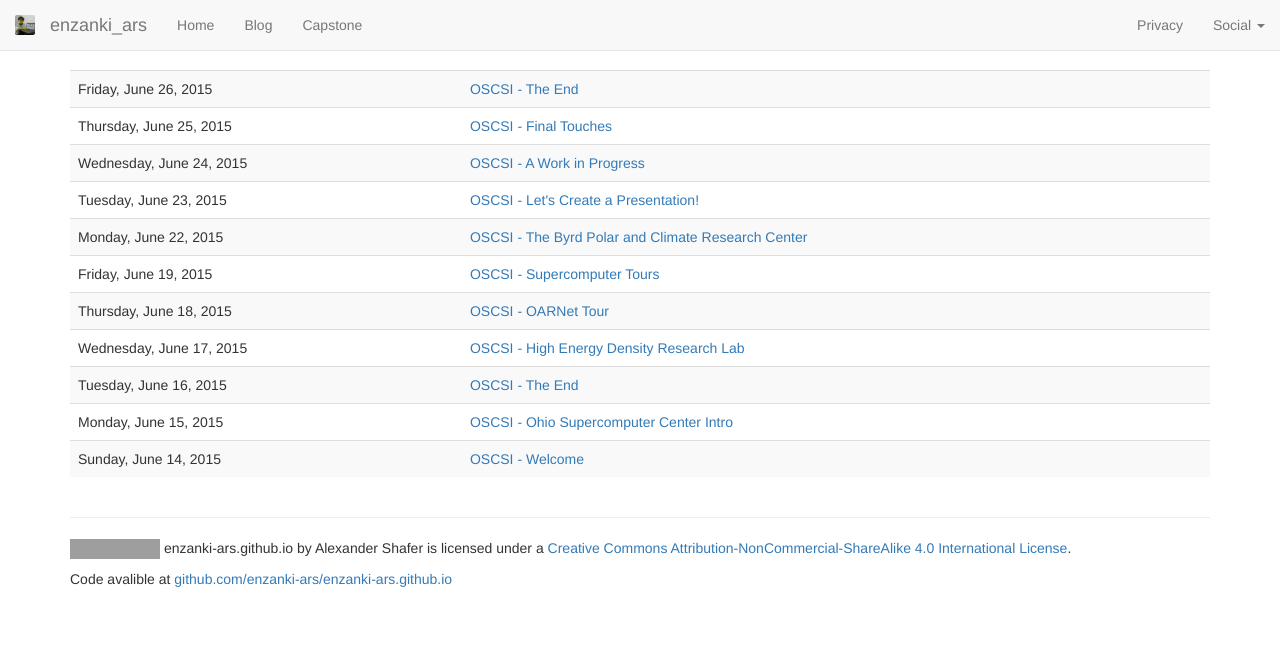
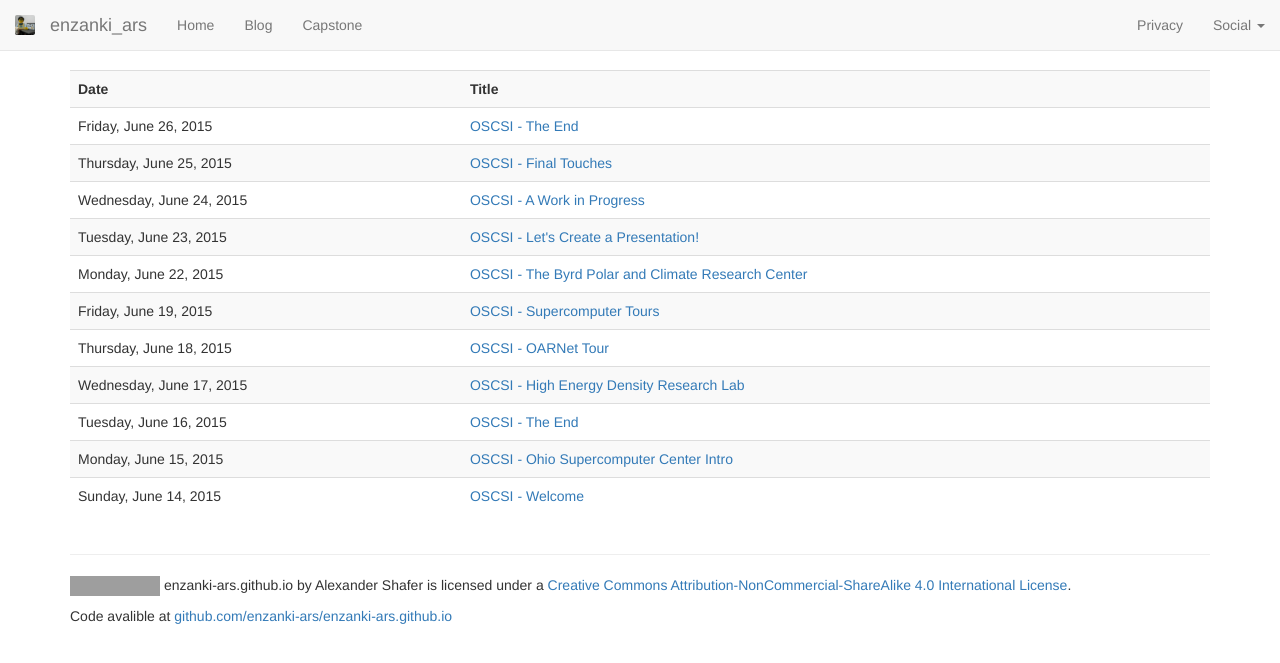
Before and after one commit to enzanki-ars/enzanki-ars.github.io, a Jekyll site: the page built from posts.html, in a window 1280 px wide. Shown: the top 663 px of the page. Built offline with Jekyll 4.4.1, drawn with Linux system fonts in a browser that asks for light colours; nearby versions of some CDN libraries; grey boxes are pictures that could not be loaded.

Commit message:
Add header

```diff
--- a/posts.html
+++ b/posts.html
@@ -3,6 +3,10 @@ layout: default
 ---
 <div class="table-responsive">
   <table class="table table-striped">
+    <tr>
+      <th>Date</th>
+      <th>Title</th>
+    </tr>
     {% for post in site.posts %}
     <tr>
       <td>
```
Lines whose indentation alone changed are shown as unchanged.
